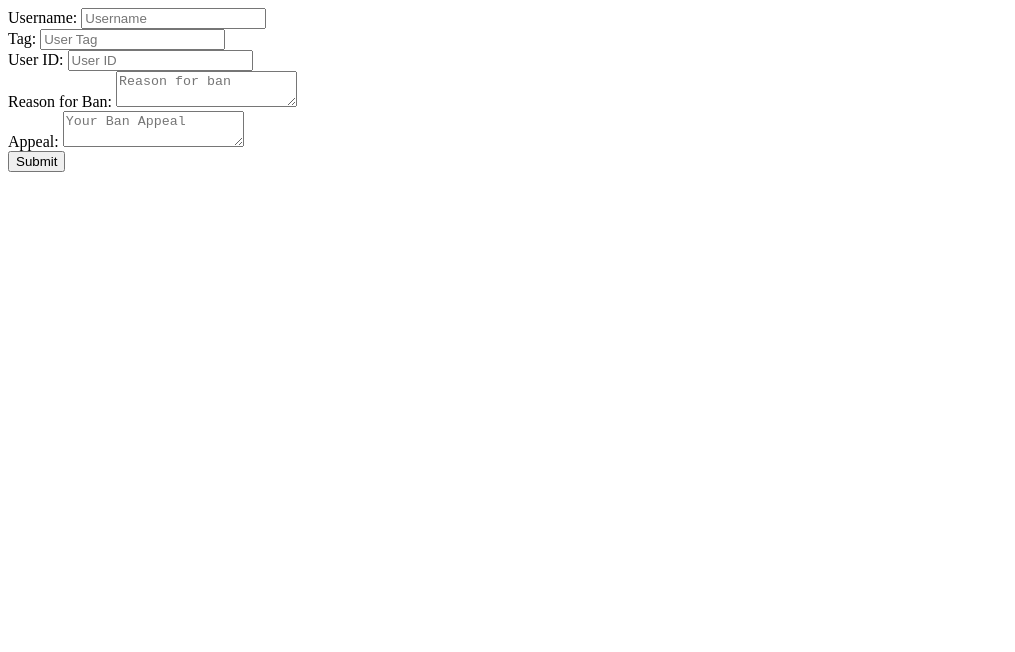
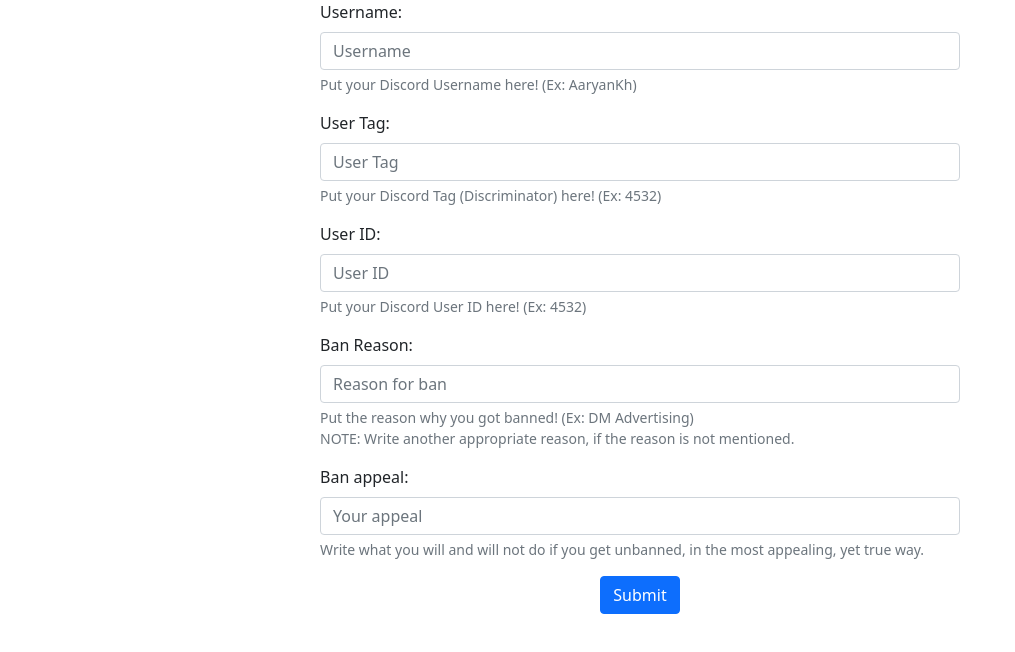
Before and after one commit to AaryanKhClasses/CC2-DiscordBanAppeals, a plain HTML site: page index.html in a window 1280 px wide. Shown: the whole page, without its empty margins (0-1015 px from the left). Drawn offline with nearby package versions, Linux system fonts and the light colour scheme.

Commit message:
completed the front-end part too! hmm, not gonna do header and footer hehehe

```diff
--- a/index.html
+++ b/index.html
@@ -4,20 +4,49 @@
     <meta charset="UTF-8">
     <meta http-equiv="X-UA-Compatible" content="IE=edge">
     <meta name="viewport" content="width=device-width, initial-scale=1.0">
+    <link href="https://cdn.jsdelivr.net/npm/bootstrap@5.0.2/dist/css/bootstrap.min.css" rel="stylesheet" integrity="sha384-EVSTQN3/azprG1Anm3QDgpJLIm9Nao0Yz1ztcQTwFspd3yD65VohhpuuCOmLASjC" crossorigin="anonymous">
+    <link rel="stylesheet" href="https://cdnjs.cloudflare.com/ajax/libs/font-awesome/5.15.3/css/all.min.css" integrity="sha512-iBBXm8fW90+nuLcSKlbmrPcLa0OT92xO1BIsZ+ywDWZCvqsWgccV3gFoRBv0z+8dLJgyAHIhR35VZc2oM/gI1w==" crossorigin="anonymous" referrerpolicy="no-referrer" />
+    <script defer src="https://cdn.jsdelivr.net/npm/bootstrap@5.0.2/dist/js/bootstrap.bundle.min.js" integrity="sha384-MrcW6ZMFYlzcLA8Nl+NtUVF0sA7MsXsP1UyJoMp4YLEuNSfAP+JcXn/tWtIaxVXM" crossorigin="anonymous"></script>
     <title>CC2-DiscordBanAppeals</title>
 </head>
 <body>
-    <label>Username: </label>
-    <input type="text" id="username" placeholder="Username"><br>
-    <label>Tag: </label>
-    <input type="text" id="usertag" placeholder="User Tag"><br>
-    <label>User ID: </label>
-    <input type="text" id="userID" placeholder="User ID"><br>
-    <label>Reason for Ban: </label>
-    <textarea type="text" id="reason" placeholder="Reason for ban"></textarea><br>
-    <label>Appeal: </label>
-    <textarea type="text" id="appeal" placeholder="Your Ban Appeal"></textarea><br>
-    <button id="submit" onclick="sendMessage()">Submit</button>
+    <center>
+        <form onsubmit="sendMessage()">
+            <div class="mb-3 w-50 text-start">
+                <label for="username" class="form-label">Username: </label>
+                <input required type="text" id="username" placeholder="Username" class="form-control" aria-describedby="usernameInfo">
+                <div id="usernameInfo" class="form-text">Put your Discord Username here! (Ex: AaryanKh)</div>
+            </div>
+            <div class="mb-3 w-50 text-start">
+                <label for="usertag" class="form-label">User Tag: </label>
+                <input required type="number" id="usertag" placeholder="User Tag" class="form-control" aria-describedby="usertagInfo" maxlength="4">
+                <div id="usertagInfo" class="form-text">Put your Discord Tag (Discriminator) here! (Ex: 4532)</div>
+            </div>
+            <div class="mb-3 w-50 text-start">
+                <label for="userID" class="form-label">User ID: </label>
+                <input required type="number" id="userID" placeholder="User ID" class="form-control" aria-describedby="userIDInfo" maxlength="18">
+                <div id="userIDInfo" class="form-text">Put your Discord User ID here! (Ex: 4532)</div>
+            </div>
+            <div class="mb-3 w-50 text-start">
+                <label for="reason" class="form-label">Ban Reason: </label>
+                <input required type="text" id="reason" placeholder="Reason for ban" class="form-control" aria-describedby="reasonInfo" list="banReasons">
+                <div id="reasonInfo" class="form-text">Put the reason why you got banned! (Ex: DM Advertising)<br>NOTE: Write another appropriate reason, if the reason is not mentioned.</div>
+            </div>
+            <div class="mb-3 w-50 text-start">
+                <label for="appeal" class="form-label">Ban appeal: </label>
+                <input required type="text" id="appeal" placeholder="Your appeal" class="form-control" aria-describedby="appealInfo">
+                <div id="appealInfo" class="form-text">Write what you will and will not do if you get unbanned, in the most appealing, yet true way.</div>
+            </div>
+            <button id="submit" class="btn btn-primary">Submit</button>
+        </form>
+    </center>
+    <datalist id="banReasons">
+        <option>DM Advertising</option>
+        <option>Swearing / Bypassing</option>
+        <option>Being Toxic / Rude</option>
+        <option>Being Inappropriate</option>
+        <option>Racist Slurs</option>
+    </datalist>
     <script src="./index.js"></script>
 </body>
 </html>
--- a/index.js
+++ b/index.js
@@ -8,9 +8,6 @@ const reason = document.getElementById('reason')
 const appeal = document.getElementById('appeal')
 
 function sendMessage() {
-    if(username.value === "" || usertag.value === "" || userID.value === "" || reason.value === "" || appeal.value === "") { return alert("Please fill all the Details!") }
-    if(usertag.value.length !== 4) { return alert("Invalid User Tag!") }
-    if(userID.value.length !== 17 || userID.value.length !== 18) { return alert("Invalid User ID!") }
     var request = new XMLHttpRequest();
     request.open("POST", webhookURL);
     request.setRequestHeader('Content-type', 'application/json');
@@ -20,10 +17,10 @@ function sendMessage() {
         title: "New Ban Appeal!",
         timestamp: new Date(),
         color: 0xFF0000,
-        footer: { text: `Ban Appeals Webhook | User ID: ${userID.value}` },
+        footer: { text: `Ban Appeals Webhook | User ID: ${(userID.value).toString()}` },
         fields: [
-            { name: "User", value: `${username.value}#${usertag.value}`, inline: true },
-            { name: "UserID", value: `${userID.value}` },
+            { name: "User", value: `${username.value}#${(usertag.value).toString()}`, inline: true },
+            { name: "UserID", value: `${(userID.value).toString()}`, inline: true },
             { name: "Reason for Ban", value: `${reason.value}` },
             { name: "Appeal", value: `${appeal.value}` }
         ]
```
